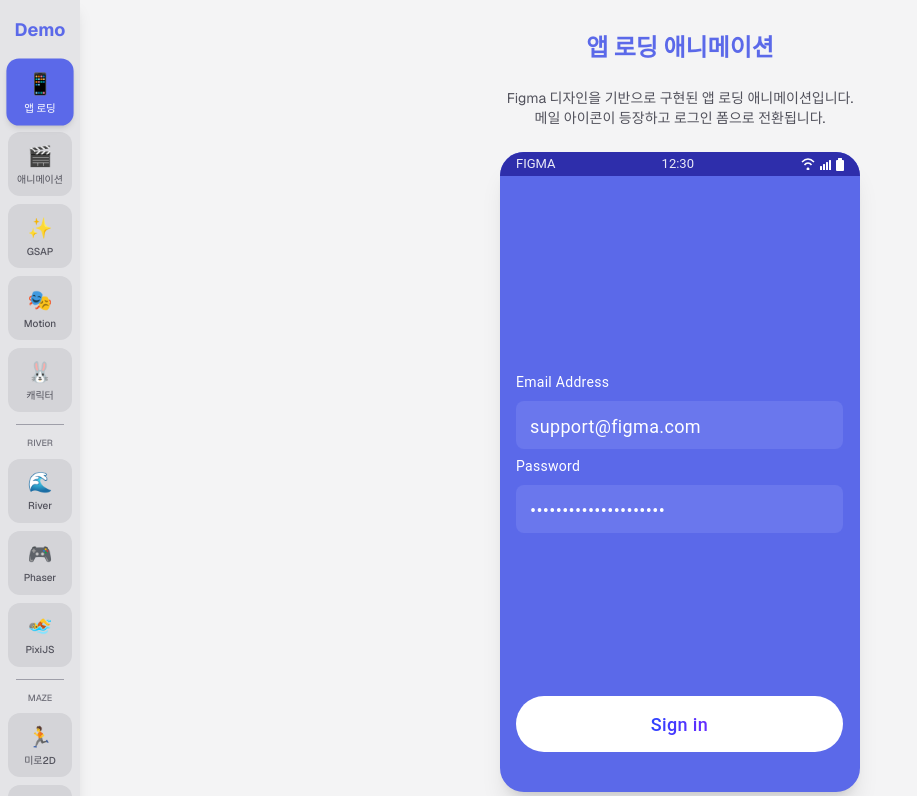
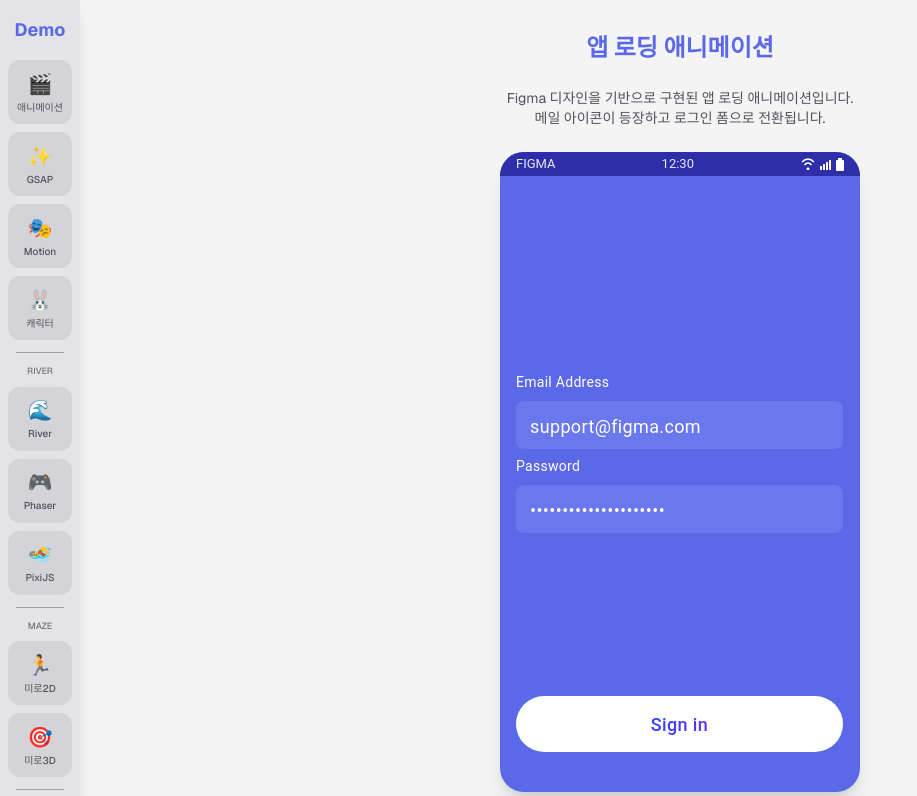
Before and after one commit to elena-selvasai/animation_test, a Next.js app: page / in a window 1280 px wide. Shown: the top 796 px of the page, without its empty margins (0-917 px from the left). Built offline with nearby package versions, Linux system fonts and the light colour scheme.

Commit message:
refactor: tab grouping

```diff
--- a/app/page.tsx
+++ b/app/page.tsx
@@ -19,7 +19,6 @@ import {
 // Tab configuration with groups
 const tabs: TabConfig[] = [
   // 기본 데모
-  { id: "appLoad", label: "앱 로딩", icon: "📱", group: "demos" },
   { id: "animation", label: "애니메이션", icon: "🎬", group: "demos" },
   { id: "gsapExamples", label: "GSAP", icon: "✨", group: "demos" },
   { id: "motionExamples", label: "Motion", icon: "🎭", group: "demos" },
@@ -31,8 +30,9 @@ const tabs: TabConfig[] = [
   // 미로 게임
   { id: "maze", label: "미로2D", icon: "🏃", group: "maze" },
   { id: "maze3d", label: "미로3D", icon: "🎯", group: "maze" },
-  // Bono Quiz
-  { id: "bono", label: "Bono Quiz", icon: "🎤", group: "bono" },
+  // Figma Test
+  { id: "appLoad", label: "앱 로딩", icon: "📱", group: "figma-test" },
+  { id: "bono", label: "Bono Quiz", icon: "🎤", group: "figma-test" },
 ];
 
 export default function Home() {
@@ -71,7 +71,7 @@ export default function Home() {
   const demoTabs = tabs.filter((t) => t.group === "demos");
   const riverTabs = tabs.filter((t) => t.group === "river");
   const mazeTabs = tabs.filter((t) => t.group === "maze");
-  const bonoTabs = tabs.filter((t) => t.group === "bono");
+  const figmaTestTabs = tabs.filter((t) => t.group === "figma-test");
 
   const renderTabButton = (tab: TabConfig) => (
     <button
@@ -128,7 +128,7 @@ export default function Home() {
         <span className="text-[9px] text-zinc-500 dark:text-zinc-400 font-medium">
           BONO
         </span>
-        {bonoTabs.map(renderTabButton)}
+        {figmaTestTabs.map(renderTabButton)}
       </aside>
 
       {/* Main Content Area */}
```
